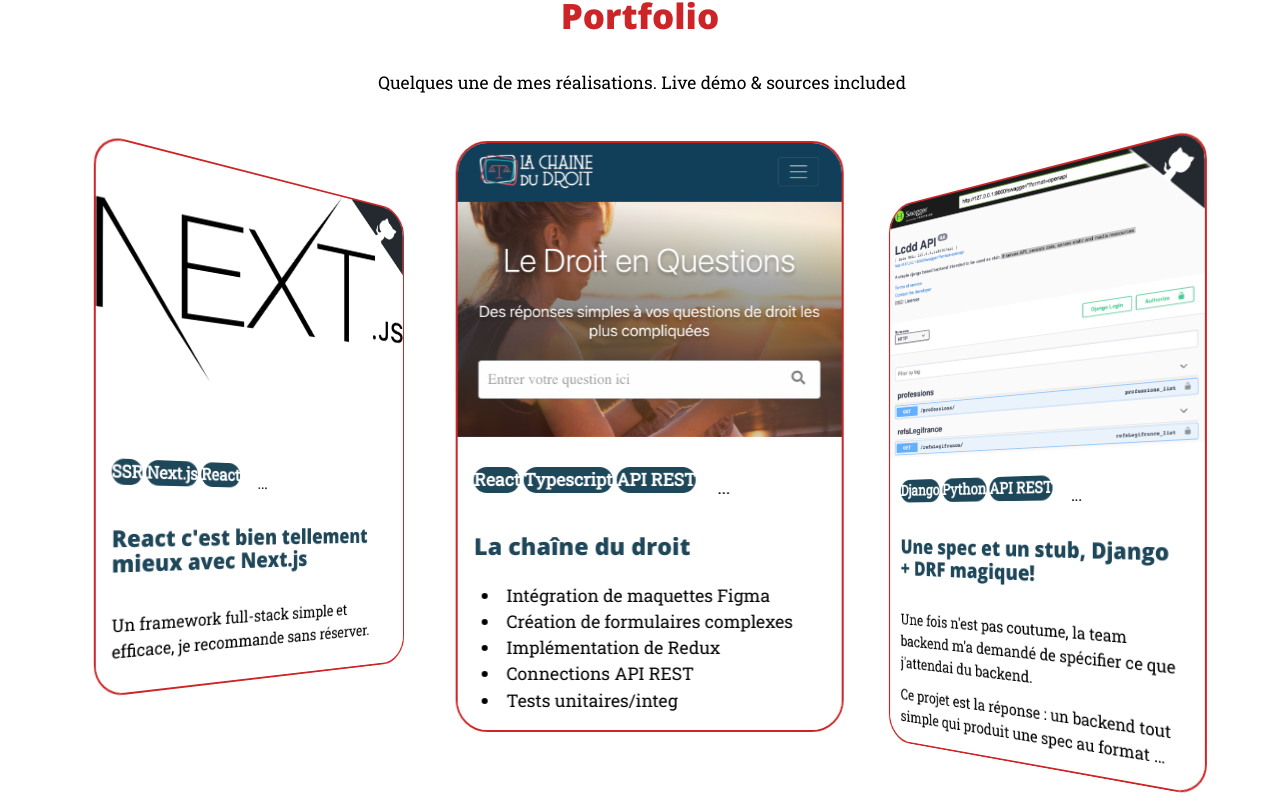
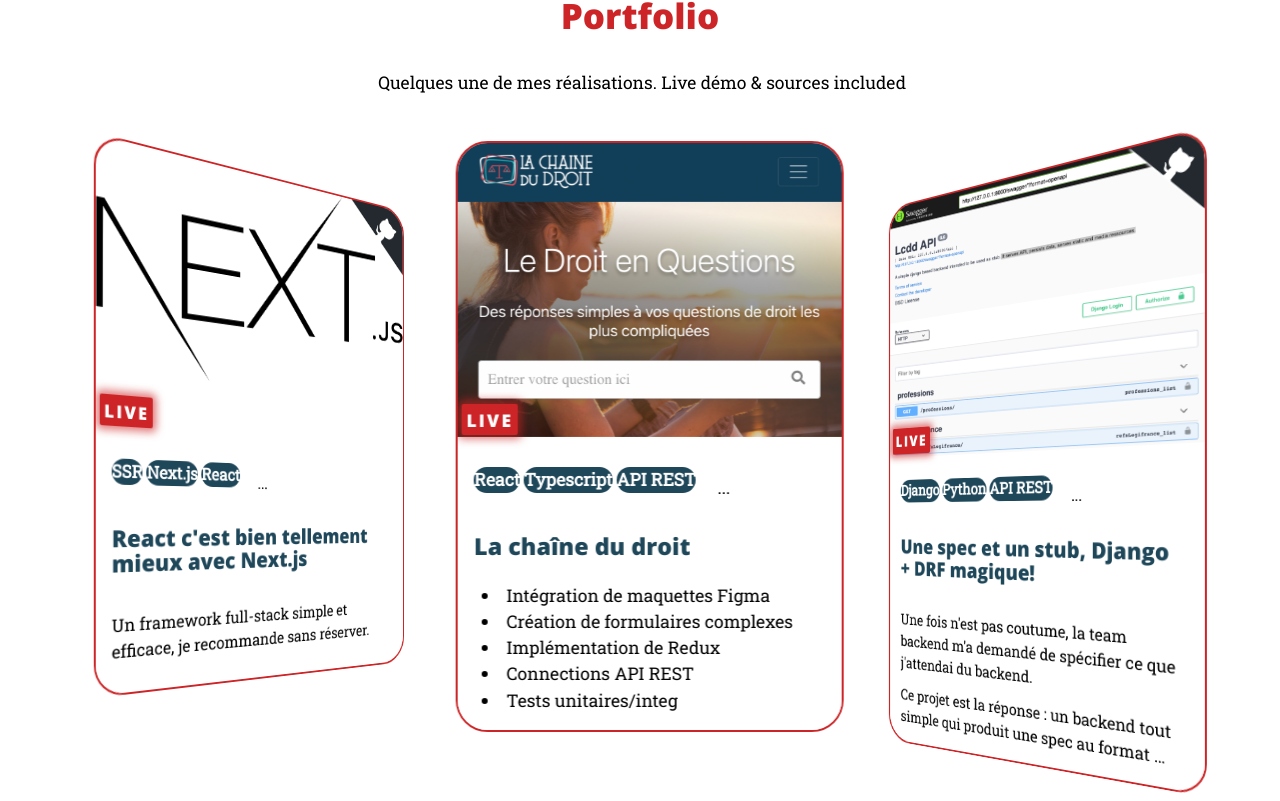
Before and after one commit to Fred-AtelierSalvetat/ateliersalvetat.com, a Next.js app: page / in a window 1280 px wide. Shown: the part 2079-2880 px from the top of the page. Built offline with nearby package versions, Linux system fonts and the light colour scheme.

Commit message:
Add live icon on portfolio's cards

```diff
--- a/components/Portfolio/Live.jsx
+++ b/components/Portfolio/Live.jsx
@@ -1,7 +1,7 @@
 import styles from "./Live.module.scss";
 
 const Live = () => {
-  return <p className={styles.liveMarker}>LIVE</p>;
+  return <p className={`${styles.liveMarker} livemarker`}>LIVE</p>;
 };
 
 export default Live;
--- a/components/Portfolio/Live.module.scss
+++ b/components/Portfolio/Live.module.scss
@@ -8,4 +8,7 @@
   background: $primary;
   padding: 0.125em 0.25em;
   border-radius: 2px;
+
+  -webkit-box-shadow: inset 0px 0px 8px 4px fade-out($primary, 0.4);
+  box-shadow: 0px 0px 8px 4px fade-out($primary, 0.4);
 }
--- a/components/Portfolio/PortFolioCard.jsx
+++ b/components/Portfolio/PortFolioCard.jsx
@@ -3,7 +3,7 @@ import Image from "next/image";
 import Link from "next/link";
 
 import GithubCorner from "/public/icons/github-corner-right.svg";
-
+import Live from "./Live";
 import styles from "./portfoliocard.module.scss";
 
 const PortFolioCard = ({
@@ -12,6 +12,7 @@ const PortFolioCard = ({
   desc,
   keywords,
   github = false,
+  live = false,
   page,
 }) => {
   //{ alt, src, title, tags, githublink }
@@ -53,6 +54,11 @@ const PortFolioCard = ({
               <GithubCorner />
             </div>
           )}
+          {live && (
+            <div className={styles.liveicon}>
+              <Live />
+            </div>
+          )}
         </div>
         <div className={styles.content}>
           <div className={styles.keywordscontainer}>
--- a/components/Portfolio/portfoliocard.module.scss
+++ b/components/Portfolio/portfoliocard.module.scss
@@ -20,7 +20,6 @@
     aspect-ratio: 4/3;
   }
   .githubcornericon {
-    min-width: 3rem;
     width: clamp(3rem, 20%, 5rem);
     position: absolute;
     top: 0;
@@ -35,6 +34,12 @@
     }
     filter: drop-shadow(-1px 1px 1px $white);
   }
+  .liveicon {
+    position: absolute;
+    bottom: 0.25rem;
+    left: 0.25rem;
+  }
+
   .content {
     background: $white;
     padding: 1em;
--- a/components/Portfolio/projects_data.jsx
+++ b/components/Portfolio/projects_data.jsx
@@ -6,6 +6,7 @@ export const cardList = [
   {
     src: lcddHome,
     github: false,
+    live: true,
     title: "La chaîne du droit",
     keywords: ["React", "Typescript", "API REST", "reac-hook-form", "SASS"],
     desc: (
@@ -21,6 +22,7 @@ export const cardList = [
   },
   {
     github: true,
+    live: true,
     src: openAPI,
     title: "Une spec et un stub, Django + DRF magique!",
     keywords: ["Django", "Python", "API REST", "Swagger"],
@@ -40,6 +42,7 @@ export const cardList = [
   },
   {
     github: true,
+    live: true,
     src: nextLogo,
     title: "React c'est bien tellement mieux avec Next.js",
     keywords: ["SSR", "Next.js", "React", "API REST"],
--- a/sass/_typo.scss
+++ b/sass/_typo.scss
@@ -13,6 +13,7 @@ $typoSize: (
   "a" ".regular-font" 1.5rem 1.3 "0",
   "p" ".regular-font" 1.5rem 1.5 "1rem 0",
   "p.nomargin" ".regular-font" 1.5rem 1.5 "0",
+  "p.livemarker" ".accent-font" 1.5rem 1.5 "0",
   "li" ".regular-font" 1.5rem 1.5 "0",
   "figcaption" ".regular-font" 1rem 1.2 "0.25rem 0"
 );
```
